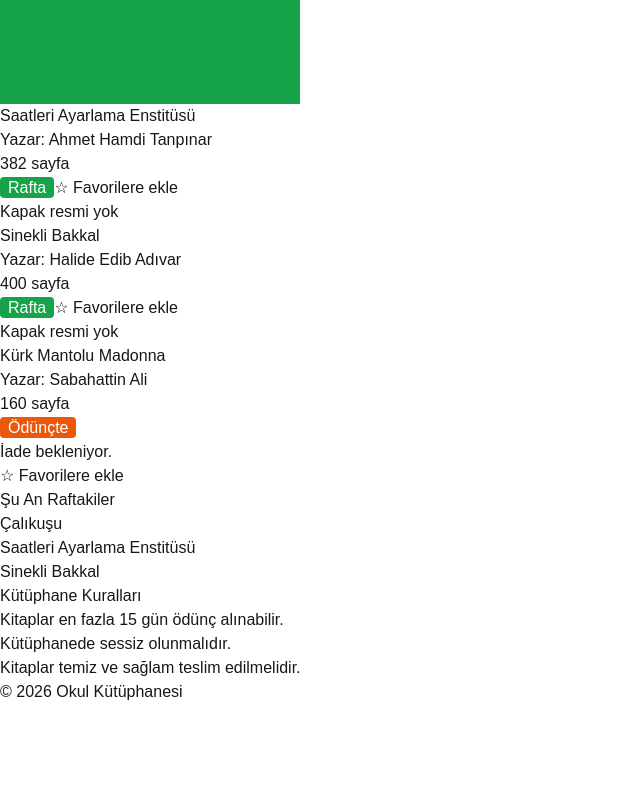
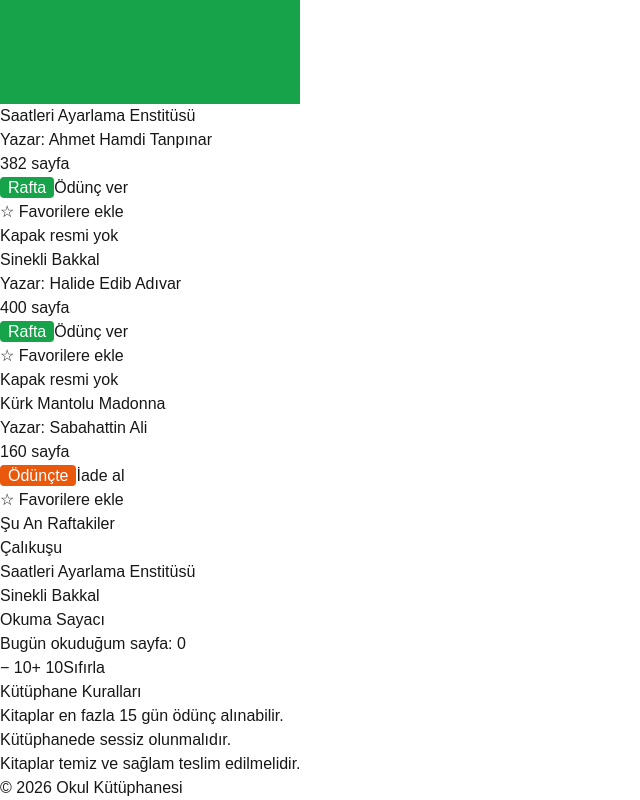
Before and after one commit to hokten/okul-kutuphanesi-nextjs, a Next.js app in the folder kutuphane/: page / in a window 1280 px wide. Shown: the part 1582-2382 px from the top of the page, without its empty margins (0-640 px from the left). Before the commit the page ends 2286 px from the top, so only its background shows below. Built offline with nearby package versions, Linux system fonts and the light colour scheme.

Commit message:
Ders 25: useState: Bileşenin Hafızası — FavoriButonu useState ile ☆/★ aç-kapa; components/OkumaSayaci.tsx ve components/OduncKontrol.tsx (useState<Durum>) eklendi; KitapKarti'da DurumRozeti yerine OduncKontrol; anasayfaya OkumaSayaci
Co-Authored-By: Claude Opus 5.5 <noreply@anthropic.com>

```diff
--- a/kutuphane/app/page.tsx
+++ b/kutuphane/app/page.tsx
@@ -2,6 +2,7 @@ import { kitaplar } from "@/data/kitaplar";
 import Karsilama from "@/components/Karsilama";
 import KitapListesi from "@/components/KitapListesi";
 import AramaKutusu from "@/components/AramaKutusu";
+import OkumaSayaci from "@/components/OkumaSayaci";
 import AltBilgi from "@/components/AltBilgi";
 
 const kurallar = [
@@ -29,6 +30,8 @@ export default function Anasayfa() {
           ))}
         </ul>
 
+        <OkumaSayaci />
+
         <h2>Kütüphane Kuralları</h2>
         <ul>
           {kurallar.map((kural) => (
--- a/kutuphane/components/FavoriButonu.tsx
+++ b/kutuphane/components/FavoriButonu.tsx
@@ -1,19 +1,21 @@
 "use client";
+
+import { useState } from "react";
 
 interface FavoriButonuProps {
   kitapAdi: string;
 }
 
 export default function FavoriButonu({ kitapAdi }: FavoriButonuProps) {
-  let favoriMi = false;
+  const [favoriMi, setFavoriMi] = useState(false);
 
-  const favoriyeEkle = () => {
-    favoriMi = true;
-    console.log(`${kitapAdi} favorilere eklendi! favoriMi:`, favoriMi);
+  const degistir = () => {
+    setFavoriMi(!favoriMi);
+    console.log(`${kitapAdi}: favori mi? ${!favoriMi}`);
   };
 
   return (
-    <button onClick={favoriyeEkle}>
+    <button onClick={degistir}>
       {favoriMi ? "★ Favorilerde" : "☆ Favorilere ekle"}
     </button>
   );
--- a/kutuphane/components/KitapKarti.tsx
+++ b/kutuphane/components/KitapKarti.tsx
@@ -1,6 +1,6 @@
 // components/KitapKarti.tsx
 import { Kitap } from "@/data/kitaplar";
-import DurumRozeti from "@/components/DurumRozeti";
+import OduncKontrol from "@/components/OduncKontrol";
 import FavoriButonu from "@/components/FavoriButonu";
 
 interface KitapKartiProps {
@@ -18,8 +18,7 @@ export default function KitapKarti({ kitap }: KitapKartiProps) {
       <h3>{kitap.baslik}</h3>
       <p>Yazar: {kitap.yazar}</p>
       <p>{kitap.sayfaSayisi} sayfa</p>
-      <DurumRozeti durum={kitap.durum} />
-      {kitap.durum === "oduncte" && <p>İade bekleniyor.</p>}
+      <OduncKontrol baslangicDurumu={kitap.durum} />
       <FavoriButonu kitapAdi={kitap.baslik} />
     </div>
   );
--- /dev/null
+++ b/kutuphane/components/OduncKontrol.tsx
@@ -0,0 +1,26 @@
+"use client";
+
+import { useState } from "react";
+import { Durum } from "@/data/kitaplar";
+import DurumRozeti from "@/components/DurumRozeti";
+
+interface OduncKontrolProps {
+  baslangicDurumu: Durum;
+}
+
+export default function OduncKontrol({ baslangicDurumu }: OduncKontrolProps) {
+  const [durum, setDurum] = useState<Durum>(baslangicDurumu);
+
+  const degistir = () => {
+    setDurum(durum === "rafta" ? "oduncte" : "rafta");
+  };
+
+  return (
+    <div>
+      <DurumRozeti durum={durum} />
+      <button onClick={degistir}>
+        {durum === "rafta" ? "Ödünç ver" : "İade al"}
+      </button>
+    </div>
+  );
+}
--- /dev/null
+++ b/kutuphane/components/OkumaSayaci.tsx
@@ -0,0 +1,24 @@
+"use client";
+
+import { useState } from "react";
+
+export default function OkumaSayaci() {
+  const [sayfa, setSayfa] = useState(0);
+
+  const azalt = () => {
+    if (sayfa > 0) {
+      setSayfa(sayfa - 10);
+    }
+  };
+
+  return (
+    <section>
+      <h2>Okuma Sayacı</h2>
+      <p>Bugün okuduğum sayfa: {sayfa}</p>
+      <button onClick={azalt}>− 10</button>
+      <button onClick={() => setSayfa(sayfa + 10)}>+ 10</button>
+      <button onClick={() => setSayfa(0)}>Sıfırla</button>
+      {sayfa >= 50 && <p>Harika! Günlük hedefine ulaştın.</p>}
+    </section>
+  );
+}
```
